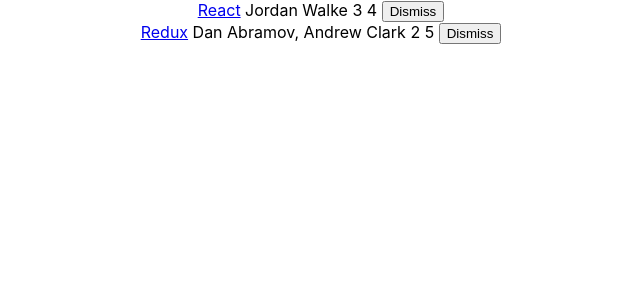
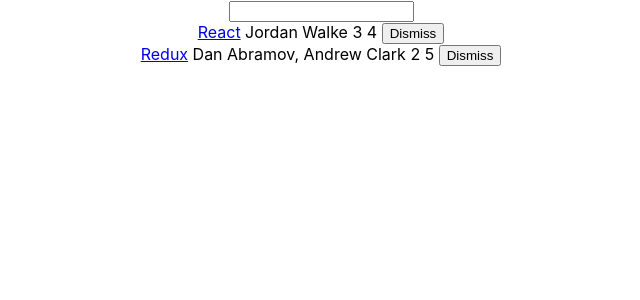
Before and after one commit to wisdom161/react-hackernews, a React (Create React App) app in the folder react-hackernews/: page / in a window 1280 px wide. Shown: the top 300 px of the page, without its empty margins (319-959 px from the left). Built offline with nearby package versions, Linux system fonts and the light colour scheme.

Commit message:
added searchterm and filter

```diff
--- a/react-hackernews/src/App.js
+++ b/react-hackernews/src/App.js
@@ -20,14 +20,23 @@
   },
 ];
 
+function isSearched(searchTerm) {
+  return function (item) {
+    console.log('this is item', item)
+    return item.title.toLowerCase().includes(searchTerm.toLowerCase());
+  }
+}
+
 class App extends Component {
   constructor(props) {
     super(props);
 
     this.state = {
       list,
+      searchTerm: '',
     };
 
+    this.onSearchChange = this.onSearchChange.bind(this);
     this.onDismiss = this.onDismiss.bind(this);
   }
 
@@ -36,10 +45,19 @@
     this.setState({ list: updatedList })
   }
 
+  onSearchChange(event) {
+    this.setState({ searchTerm: event.target.value })
+  }
+
   render() {
     return (
       <div className="App">
-        {this.state.list.map(item =>
+        <form>
+          <input type="text"
+          onChange={this.onSearchChange}
+          />
+        </form>
+        {this.state.list.filter(isSearched(this.state.searchTerm)).map(item =>
             <div key={item.objectID}>
               <span>
                 <a href={item.url}>{item.title}</a>
@@ -49,7 +67,7 @@
               <span>{item.points} </span>
               <span>
                 <button
-                  onClick={()=> this.onDismiss(item.objectID)}
+                  onClick={() => this.onDismiss(item.objectID)}
                   type="button"
                 >
                   Dismiss
```
